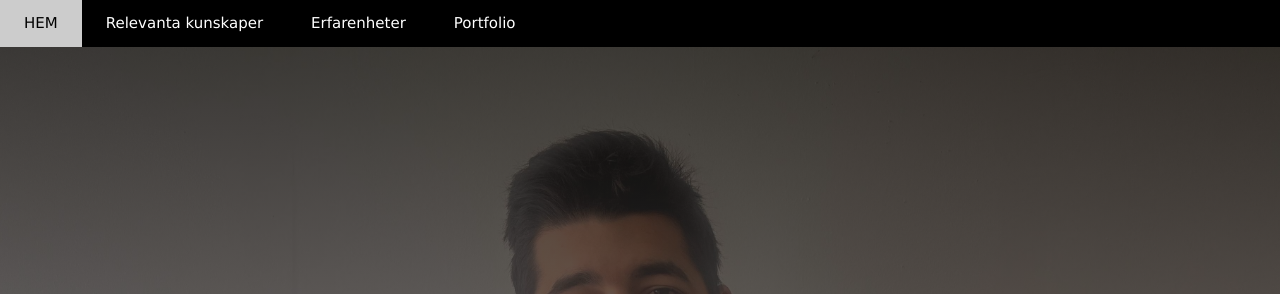
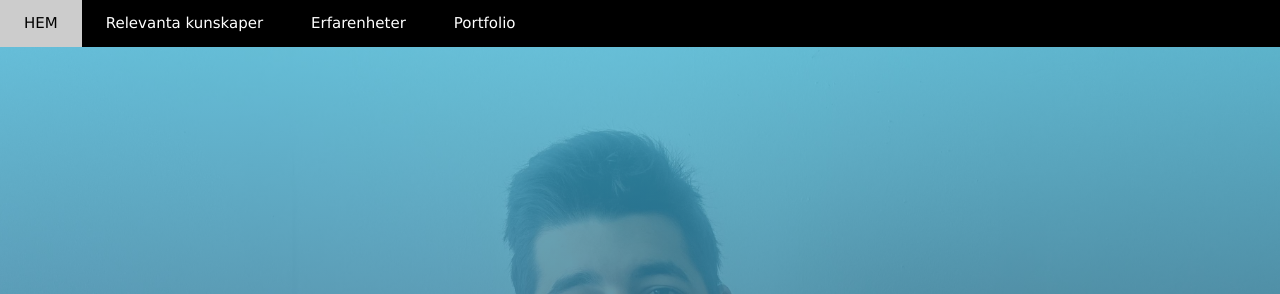
Before and after one commit to gyfrtt/gyfrtt.github.io, a plain HTML site: page index.html in a window 1280 px wide. Shown: the top 294 px of the page. Drawn offline with nearby package versions, Linux system fonts and the light colour scheme.

Commit message:
Update style.css

```diff
--- a/style.css
+++ b/style.css
@@ -54,7 +54,7 @@ body, html {
 }
 
 .banner {
-  background-image: linear-gradient(rgba(0, 0, 0, 0.75), rgba(126, 120, 120, 0.75)), url(CV_Bild.jpg);
+  background-image: linear-gradient(rgba(68, 194, 233, 0.75), rgba(16, 44, 77, 0.75)), url(CV_Bild.jpg);
   background-size: cover;
   background-position: center;
   height: 100vh;
```
